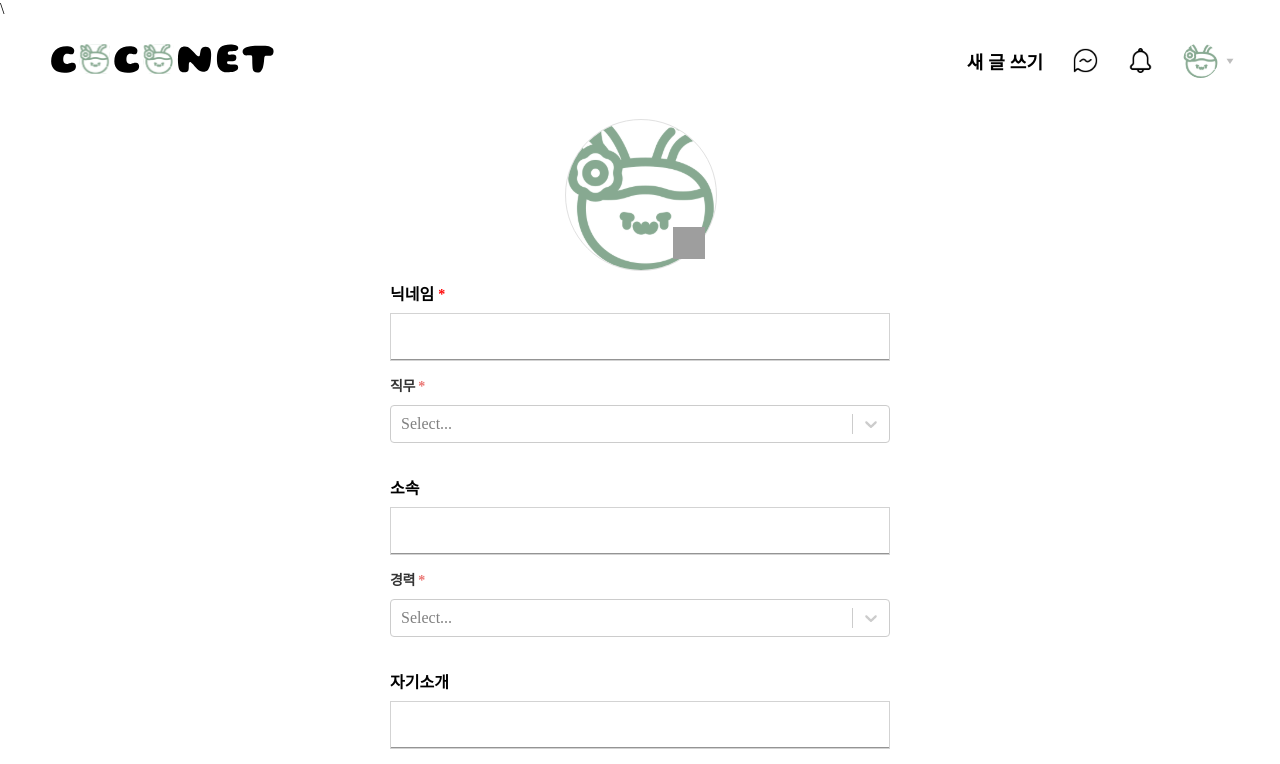
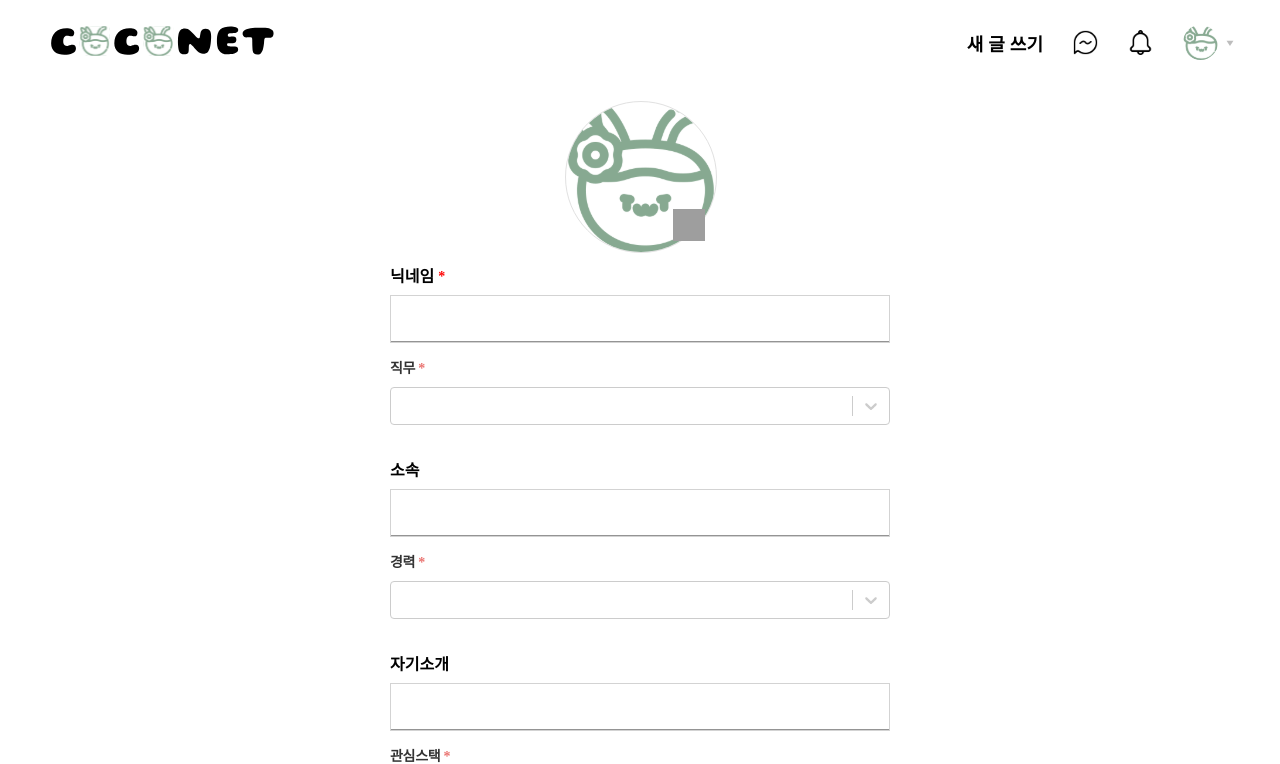
Before and after one commit to Journey5873/coconet, a React (Create React App) app: page /setting in a window 1280 px wide. Shown: the top 764 px of the page. Built offline with nearby package versions, Linux system fonts and the light colour scheme; grey boxes are pictures that could not be loaded.

Commit message:
feat : 상태 끌어올리기 + 회원정보 수정 api 연결 준비
페이지 컴포넌트에서 상태를 관리하도록 수정

```diff
--- a/src/components/atoms/Button/GreenButton.tsx
+++ b/src/components/atoms/Button/GreenButton.tsx
@@ -1,11 +1,16 @@
+import { ButtonHTMLAttributes } from 'react';
+
 import styled from 'styled-components';
 
 interface Props {
   buttonName: string;
 }
 
-export default function GreenButton({ buttonName }: Props) {
-  return <StyledGreenButton>{buttonName}</StyledGreenButton>;
+export default function GreenButton({
+  buttonName,
+  ...rest
+}: Props & ButtonHTMLAttributes<HTMLButtonElement>) {
+  return <StyledGreenButton {...rest}>{buttonName}</StyledGreenButton>;
 }
 
 const StyledGreenButton = styled.button`
--- a/src/components/atoms/Select/MultipleSelect.tsx
+++ b/src/components/atoms/Select/MultipleSelect.tsx
@@ -6,12 +6,18 @@ import { RootState } from '../../../store/config';
 import { LabelProps } from './SingleSelect';
 import styled from 'styled-components';
 
-export default function MultipleSelect({label}:LabelProps) {
+export default function MultipleSelect<T extends any>({
+  label,
+  onChange,
+}: LabelProps<T>) {
   const item = useSelector((state: RootState) => state.positionList);
 
   return (
     <StyledLabelAndSelect>
-            <StyledInputLabel id="demo-simple-select-label">{label}<StyledRequired>*</StyledRequired></StyledInputLabel>
+      <StyledInputLabel id="demo-simple-select-label">
+        {label}
+        <StyledRequired>*</StyledRequired>
+      </StyledInputLabel>
       <StyledSelect
         isMulti
         name="colors"
@@ -19,19 +25,19 @@ export default function MultipleSelect({label}:LabelProps) {
         className="basic-multi-select"
         classNamePrefix="select"
         placeholder="Select..."
+        onChange={(newValue) => onChange(newValue as any)}
       />
     </StyledLabelAndSelect>
-    )
-
-};
+  );
+}
 
 const StyledLabelAndSelect = styled.div`
   display: flex;
   flex-direction: column;
   gap: 8px;
-    width : 100%;
+  width: 100%;
   margin-bottom: 20px;
-`
+`;
 
 const StyledInputLabel = styled.label`
   color: rgb(51, 51, 51);
@@ -39,32 +45,30 @@ const StyledInputLabel = styled.label`
   font-weight: 700;
   line-height: 20px;
   letter-spacing: -0.28px;
-`
+`;
 
 const StyledRequired = styled.span`
-    padding-left : 3px;
+  padding-left: 3px;
   color: rgb(234, 114, 111);
   font-size: 14px;
   font-weight: 700;
   line-height: 20px;
   letter-spacing: -0.28px;
-`
-
+`;
 
 const StyledSelect = styled(Select)`
   &.basic-multi-select {
     .select__control {
-            min-height : 48px;
+      min-height: 48px;
     }
     .select__value-container .select__multi-value {
-            font-weight :550;
+      font-weight: 550;
     }
     .select__indicators .select__indicator-separator {
       display: none;
     }
     .select__menu .select__menu-list .select__option {
-            font-weight :550;
+      font-weight: 550;
     }
   }
-
-`
+`;
--- a/src/components/atoms/Select/SingleSelect.tsx
+++ b/src/components/atoms/Select/SingleSelect.tsx
@@ -1,21 +1,27 @@
-import React, { useEffect, useState } from "react";
-import Select from "react-select";
-import styled from "styled-components";
-import { PositionOptions, PositonProps } from "../../assets/data/data";
-import { CareerOptions } from "../../assets/data/data";
+import React, { useEffect, useState } from 'react';
+import Select from 'react-select';
+import styled from 'styled-components';
+import { PositionOptions, PositonProps } from '../../assets/data/data';
+import { CareerOptions } from '../../assets/data/data';
 
-export interface LabelProps {
-    label: "직무" | "경력" | "관심스택";
+export interface LabelProps<T extends any> {
+  label: '직무' | '경력' | '관심스택';
+  onChange: (value: T) => void;
+  value: T;
 }
 
-export default function SingleSelect({ label }: LabelProps) {
-    const [value, setValue] = useState<PositonProps | any>([]);
+export default function SingleSelect<T extends any>({
+  label,
+  onChange,
+  value,
+}: LabelProps<T>) {
+  const [option, setOption] = useState<PositonProps | any>([]);
 
   useEffect(() => {
-        if (label === "직무") {
-            setValue(PositionOptions);
-        } else if (label === "경력") {
-            setValue(CareerOptions);
+    if (label === '직무') {
+      setOption(PositionOptions);
+    } else if (label === '경력') {
+      setOption(CareerOptions);
     }
   }, [label]);
 
@@ -27,10 +33,12 @@ export default function SingleSelect({ label }: LabelProps) {
       </StyledInputLabel>
       <StyledSelect
         aria-labelledby="aria-label"
-                defaultValue={[value[0]]}
+        // defaultValue={[option[0]]}
         inputId="aria-example-input"
-                options={value}
+        options={option}
+        value={value || [option[0]]}
         className="singleSelect"
+        onChange={(newValue, _) => onChange(newValue as T)}
       />
     </StyledSelectWrapper>
   );
@@ -41,7 +49,7 @@ const StyledSelectWrapper = styled.div`
   flex-direction: column;
   gap: 8px;
   margin-bottom: 20px;
-    width : 100%;
+  width: 100%;
 `;
 
 const StyledInputLabel = styled.label`
--- a/src/pages/setting/index.tsx
+++ b/src/pages/setting/index.tsx
@@ -1,4 +1,4 @@
-import React from 'react';
+import React, { ChangeEvent, useState } from 'react';
 import { useForm } from 'react-hook-form';
 import RegisterImage from '../../components/atoms/RegisterImage';
 import styled from 'styled-components';
@@ -19,26 +19,45 @@ export interface SettingFormType {
   notionLink?: string;
 }
 
+interface SelectValue {
+  value: string;
+  label: string;
+}
+
 const SettingPage = () => {
-  const {
-    register,
-    formState: { errors },
-    handleSubmit,
-    getValues,
-    watch,
-  } = useForm<SettingFormType>({
-    defaultValues: {
-      name: 'bk',
-      career: 1,
-      stacks: ['React'],
-      roles: ['frontend'],
-    },
+  const [name, setName] = useState('');
+  const [job, setJob] = useState<SelectValue>({
+    label: '',
+    value: '',
   });
+  const [carrer, setCarrer] = useState<SelectValue>({
+    label: '',
+    value: '',
+  });
+  const [stack, setStack] = useState<SelectValue[]>([]);
 
-  const onSubmit = async (value: SettingFormType) => {
+  const handleName = (e: any) => {
+    const target = e.target as HTMLInputElement;
+    setName(target.value);
+  };
+
+  const handleJob = (value: SelectValue) => setJob(value);
+
+  const handleCarrer = (value: SelectValue) => setCarrer(value);
+
+  const handleStack = (value: SelectValue[]) => setStack(value);
+
+  const onSave = async () => {
     try {
+      const DTO = {
+        name,
+        roles: [job.value],
+        statks: [...stack].map((item) => item.value),
+        carrer: +carrer.value,
+      };
+
       const response = await fetch('/member-service/open-api/my-profile', {
-        body: JSON.stringify(value),
+        body: JSON.stringify(DTO),
         method: 'PUT',
       });
 
@@ -51,25 +70,22 @@ const SettingPage = () => {
   };
 
   return (
-    <form onSubmit={handleSubmit(onSubmit)}>
     <Container>
       <div style={{ margin: '0 auto' }}>
         <RegisterImage />
       </div>
-        <Labelnput text="닉네임" isRequired {...register('name')} />
-        <SingleSelect label="직무" />
+      <Labelnput text="닉네임" isRequired value={name} onChange={handleName} />
+      <SingleSelect label="직무" onChange={handleJob} value={job} />
       <Labelnput text="소속" />
-        <SingleSelect label="경력" {...register('career')} />
+      <SingleSelect label="경력" onChange={handleCarrer} value={carrer} />
       <Labelnput text="자기소개" onChange={() => {}} />
-        <MultipleSelect label={'관심스택'} {...register('stacks')} />
+      <MultipleSelect label={'관심스택'} onChange={handleStack} value={stack} />
       <LinkList onSubmit={() => {}} />
       <StyledButtonWrapper>
-          <GreenButton buttonName="저장" />
-          <button>임시</button>
+        <GreenButton buttonName="저장" onClick={() => onSave()} />
         <DeleteUserButton>회원탈퇴</DeleteUserButton>
       </StyledButtonWrapper>
     </Container>
-    </form>
   );
 };
 
```
Also changed, not shown: src/index.tsx (+10 -8 lines). Lines whose indentation alone changed are shown as unchanged.
